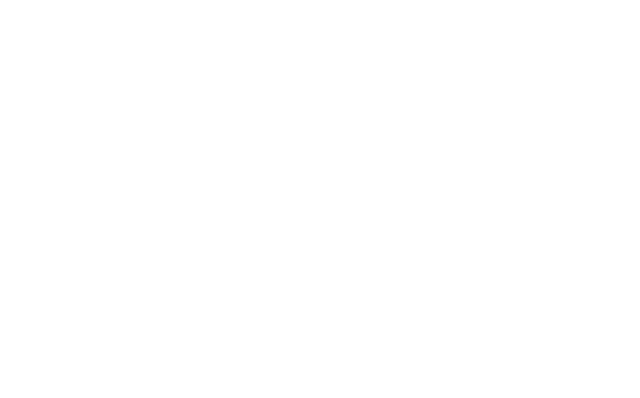
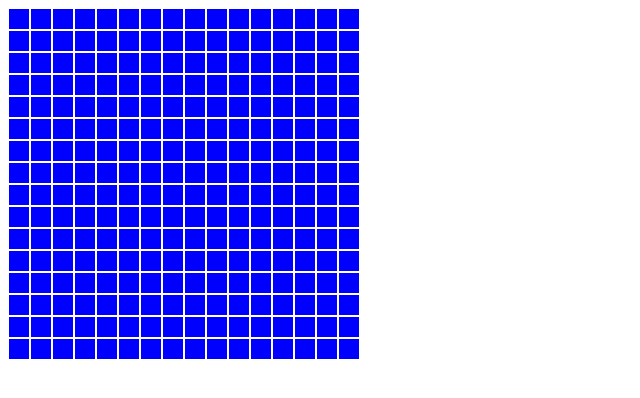
Before and after one commit to ashitaka3948/etch-a-sketch, a plain HTML site: page index.html in a window 1280 px wide. Shown: the whole page, without its empty margins (0-640 px from the left). Drawn offline with Linux system fonts and the light colour scheme.

Commit message:
basic grid done

```diff
--- a/index.html
+++ b/index.html
@@ -7,8 +7,7 @@
   <link rel="stylesheet" href="styles.css">
 </head>
 <body>
-
-
+  <div id="container"></div>
   <script src="script.js"></script>
 </body>
 </html>
--- a/script.js
+++ b/script.js
@@ -0,0 +1,14 @@
+const container = document.querySelector("#container");
+
+for (let i = 0; i < 16; i++) {
+  const horizontalDiv = document.createElement("div");
+  horizontalDiv.className = "horizontal";
+  container.appendChild(horizontalDiv);
+
+  for (let x = 0; x < 16; x++) {
+    const verticalDiv = document.createElement("div");
+    verticalDiv.className = "vertical";
+    horizontalDiv.appendChild(verticalDiv);
+  }
+
+}
--- a/styles.css
+++ b/styles.css
@@ -0,0 +1,16 @@
+#container {
+  display: flex;
+}
+
+.vertical {
+  background-color: blue;
+  width: 20px;
+  height: 20px;
+  margin: 1px;
+
+}
+
+.horizontal {
+  display: flex;
+  flex-direction: column;
+}
```
